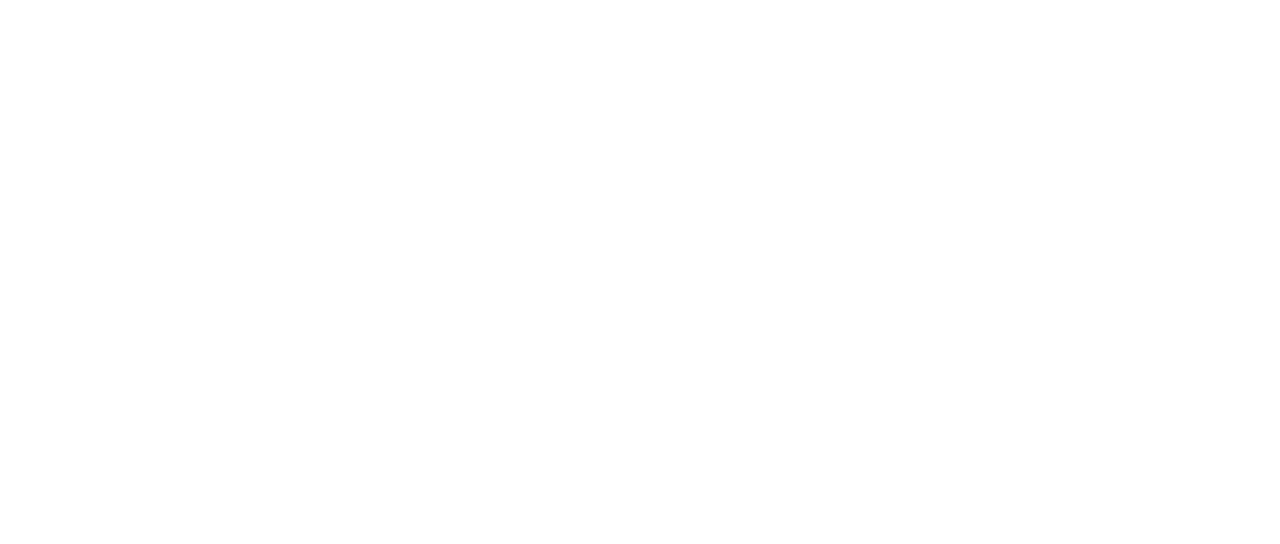
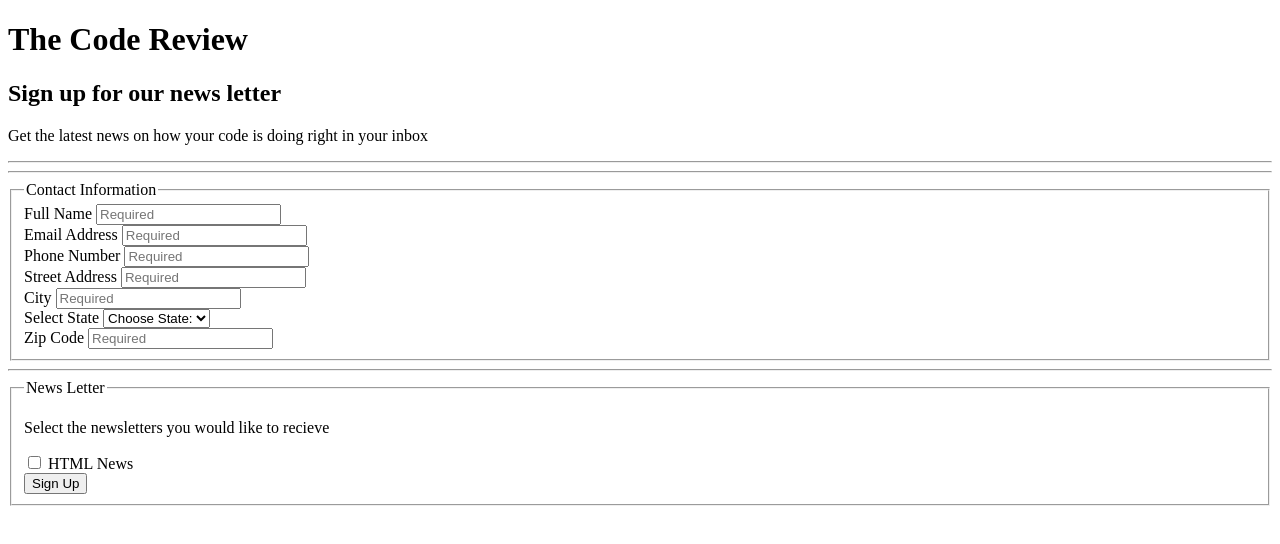
Before and after one commit to StevenRodriguezDev/Project3, a plain HTML site: page online_registration_v4/index.html in a window 1280 px wide. Drawn offline with Linux system fonts and the light colour scheme.

Commit message:
added html

```diff
--- a/online_registration_v4/index.html
+++ b/online_registration_v4/index.html
@@ -1,16 +1,87 @@
 <!DOCTYPE html>
 <html>
     <head>
-        <title>Steven page </title>
-        <meta name="viewport" content="width=device-width, initial-scale=1">
+        <meta charset="utf-8">
+        <meta name=viewport content="width=device-width, initial-scale=1, minimum-scale=1.0, maximum-scale=1.0"/>
+        <title> Online Registration Form </title>
+        <link rel="stylesheet" href="styles.css">
 
     </head>
 
     <body>
+        <header>
+           <h1> The Code Review </h1>
+        </header>
+        <div class="newsLetter">
+            <section>
+                <h2> Sign up for our news letter </h2>
+                <p> Get the latest news on how your code is doing right in your inbox</p>
+            </section>
+
+            <hr class="line1">
+            <hr class="line2">
+
+       <form action="index.html">
+            <!-- <h1> Sign Up </h1> -->
+            <fieldset>
+
+                <legend>Contact Information</legend>
+
+                <label for="name">Full Name</label>
+                <input type="text" id="name" name="user_name" placeholder="Required" >
+                <br>
+
+                <label for="mail">Email Address</label>
+                <input type="email" id="mail" name="user_email" placeholder="Required">
+                <br>
+
+                <label for="phoneNumber">Phone Number</label>
+                <input type="phoneNumber" id="phoneNumber" name="phoneNumber" placeholder="Required">
+                <br>
+
+                <label for="street">Street Address</label>
+                <input type="adress" id="adress" name="user_adress" placeholder="Required">
+                <br>
+
+                <label for="city">City</label>
+                <input type="city" id="city" name="user_city" placeholder="Required">
+                <br>
+
+                <label for="state" >Select State</label>
+                 <!-- <input type="state" id="state" name="user_state">  -->
+                <select id="state" name="user_state">
+                <option value="" >Choose State:</option>
+                </select>
+
+                <br>
+
+                <label for="zip">Zip Code</label>
+                <input type="code" id="code" name="user_code"  placeholder="Required">
+
+            </fieldset>
+
+            <hr class="line2">
 
 
+            <fieldset>
+
+                <legend>News Letter</legend>
+
+                <p>Select the newsletters you would like to recieve</p>
+
+                <input type="checkbox" id="htmlNews" value="news_htmlNews" name="user_news">
+                <label class="light" for="htmlNews"> HTML News</label><br>
+
+
+
+                <button type="submit">Sign Up</button>
+            </fieldset>
+
+        </form>
+
+        </div>
+
     </body>
-
 
     <footer>
 
```
